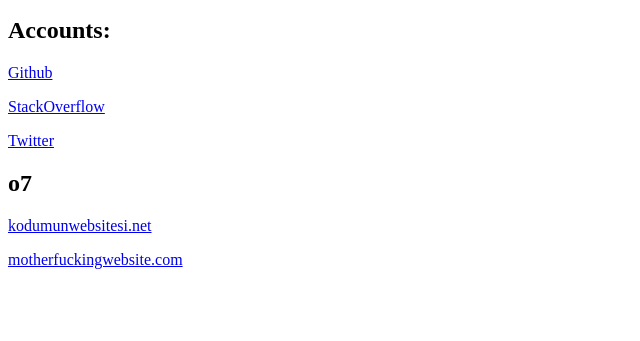
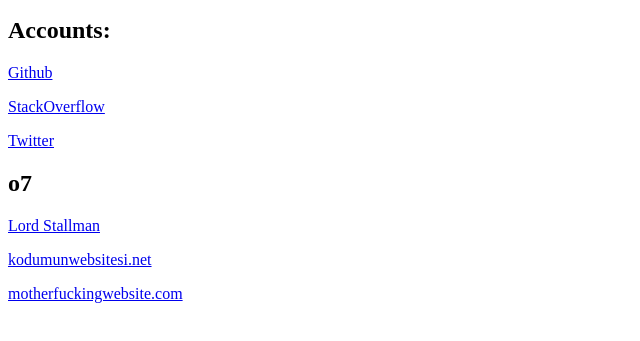
Before and after one commit to Lynicis/lynicis.github.io, a plain HTML site: page index.html in a window 1280 px wide. Shown: the part 101-442 px from the top of the page, without its empty margins (0-640 px from the left). Drawn offline with Linux system fonts and the light colour scheme.

Commit message:
i forget u lord sorry lord

```diff
--- a/index.html
+++ b/index.html
@@ -14,6 +14,7 @@
     <p><a href="https://stackoverflow.com/users/15070866/lynicis">StackOverflow</a></p>
     <p><a href="https://twitter.com/lynicis">Twitter</a></p>
     <h2>o7</h2>
+    <p><a href="https://richardstallman.net">Lord Stallman</a></p>
     <p><a href="https://kodumunwebsitesi.net">kodumunwebsitesi.net</a></p>
     <p><a href="https://motherfuckingwebsite.com">motherfuckingwebsite.com</a></p>
 </body>
```
